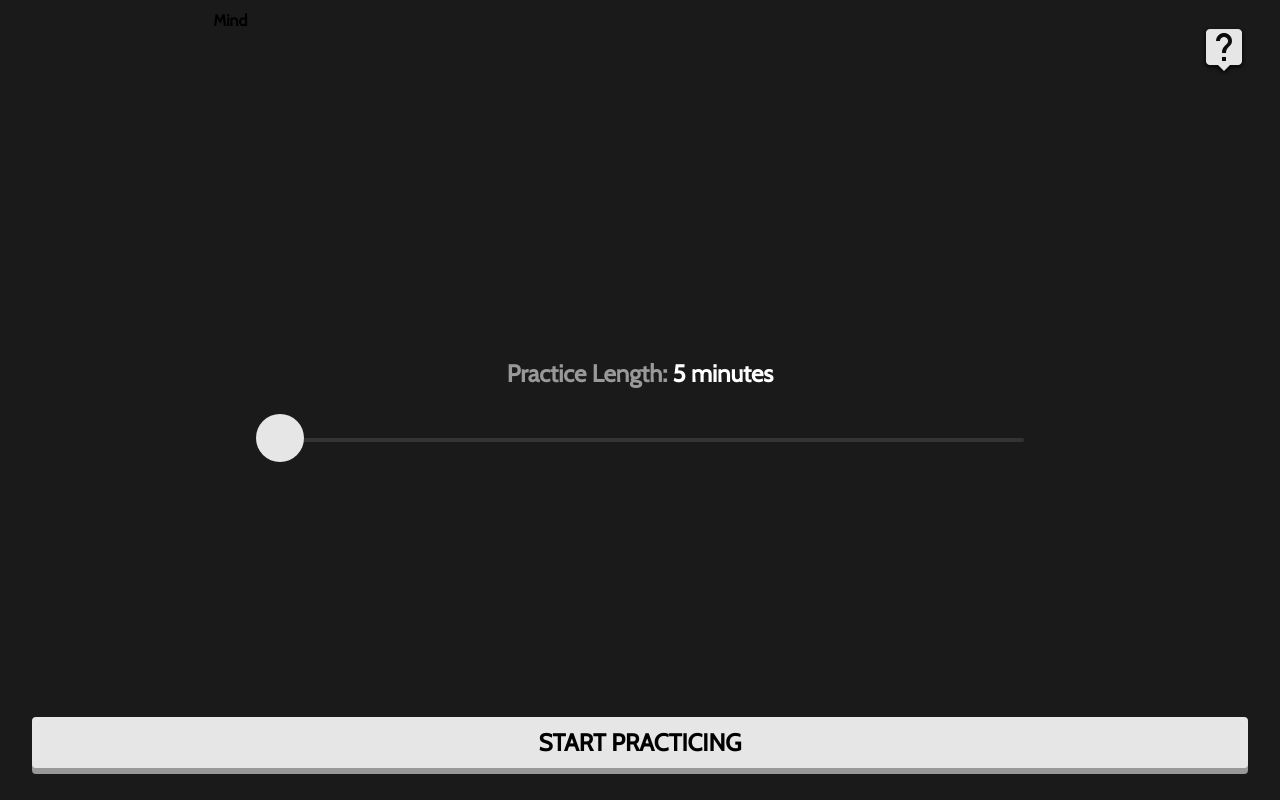
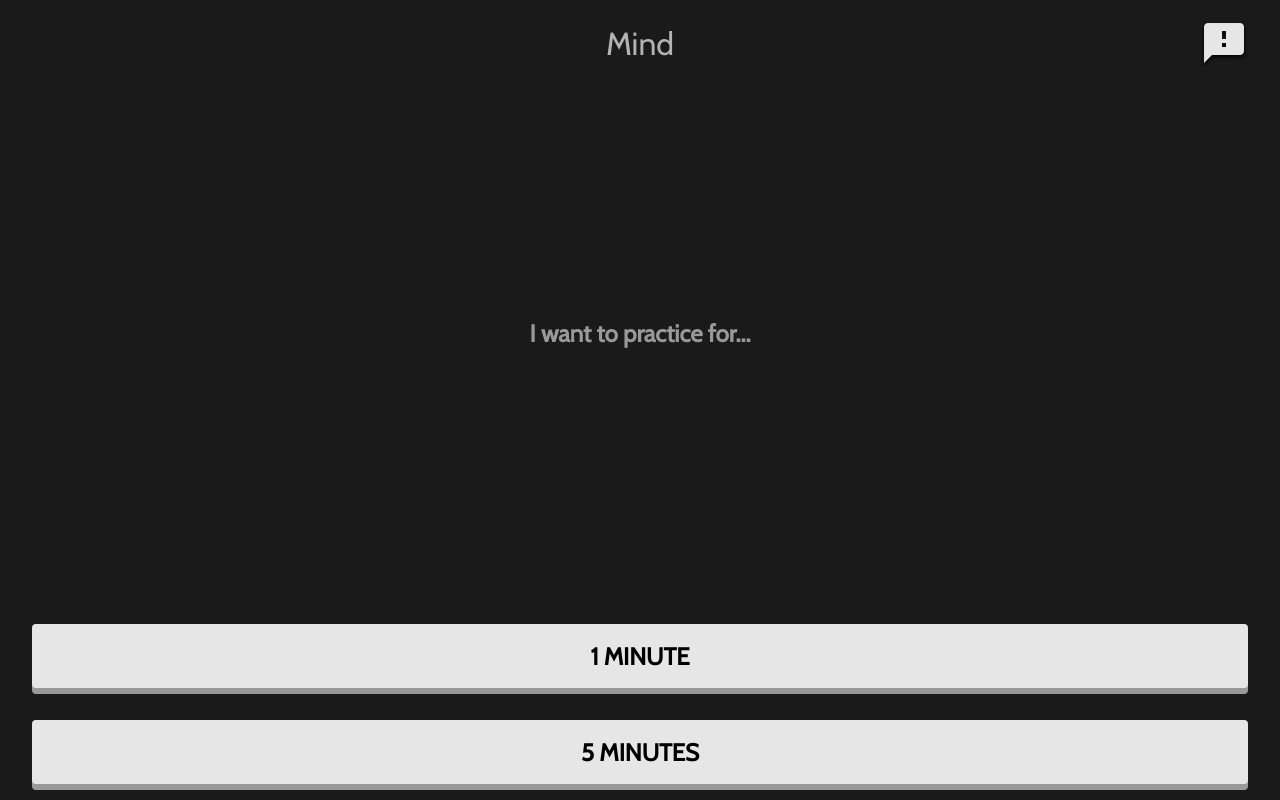
Before and after one commit to ryanallen/openmindapp, a PHP site: page / in a window 1280 px wide. Run offline with PHP 8.4, Linux system fonts and the light colour scheme.

Commit message:
new audio, new ui, removed unused code
v12 audio, buttons instead of slider, removed code that isnt being used.

```diff
--- a/_inc/body.php
+++ /dev/null
@@ -1,7 +0,0 @@
-<body>
-  <div class="shell">
-  	<?php include 'top-bar.php'; ?>
-	<?php include 'home-scene.php'; ?>
-	<?php include 'bottom-bar.php'; ?>
-  </div>
-</body>
--- a/_inc/bottom-bar.php
+++ /dev/null
@@ -1,3 +0,0 @@
-<button onclick="practiceLength()">
-	<h2 class="button-text__h2">Start Practicing</h2>
-</button>
--- a/_inc/footer.php
+++ /dev/null
@@ -1,11 +0,0 @@
-  <script>
-    function practiceLength() {
-      var homeSceneSlider = document.getElementById("home-scene__slider").value;
-      window.location.href = 'contemplation-' + homeSceneSlider + 'min.html';
-
-    }
-    function outputUpdate(min) {
-      document.querySelector('#minutes').value = min;
-    }
-  </script>
-</html>
--- a/_inc/header.php
+++ /dev/null
@@ -1,9 +0,0 @@
-<!DOCTYPE html>
-<html lang="en-US">
-<head>
-  <meta charset="UTF-8">
-	<title><?php echo $title; ?></title>
-	<meta name="author" content="Ryan Allen">
-	<meta name="description" content="Know Thyself">
-	<link rel="stylesheet" href="style/mind.css">
-</head>
--- a/_inc/home-scene.php
+++ /dev/null
@@ -1,18 +0,0 @@
-<div class="home-scene">
-  <h2 class="home-scene__h2">Practice Length:
-    <span class="home-scene--em__h2">
-      <output for="home-scene__slider" id="minutes">5</output> minutes
-    </span>
-  </h2>
-
-  <!-- html range slider -->
-  <input id="home-scene__slider"
-    type="range"
-    min="5"
-    max="20"
-    step="5"
-    value="5"
-    oninput="outputUpdate(value)
-  "/>
-
-</div>
--- a/_inc/includes.php
+++ /dev/null
@@ -1,5 +0,0 @@
-<?php
-	include 'header.php';
-	include 'body.php';
-	include 'footer.php';
-?>
--- a/_inc/top-bar.php
+++ /dev/null
@@ -1,10 +0,0 @@
-<div class="top-bar">
-  <div class="top-bar__left-action">
-  </div>
-  <div class="top-bar__title">
-      <h1 class="top-bar__h1">Mind</h1>
-  </div>
-  <a href="https://goo.gl/forms/6LRq8rz19XAl4zwK2" class="top-bar__right-action">
-    <i class="material-icons top-bar__action-button">live_help</i>
-  </a>
-</div>
--- a/index.html
+++ b/index.html
@@ -2,14 +2,15 @@
 <html lang="en-US">
 <head>
   <meta charset="UTF-8">
-	<title>Mind</title>
-	<meta name="author" content="Ryan Allen">
-	<meta name="description" content="Know Thyself">
-	<link rel="stylesheet" href="style/mind.css">
+  <title>Mind</title>
+  <meta name="author" content="Ryan Allen">
+  <meta name="description" content="Know Thyself">
+  <link rel="stylesheet" href="style/mind.css">
   <link rel="apple-touch-icon" href="touch-icon-iphone.png">
   <link rel="apple-touch-icon" sizes="152x152" href="touch-icon-ipad.png">
   <link rel="apple-touch-icon" sizes="180x180" href="touch-icon-iphone-retina.png">
   <link rel="apple-touch-icon" sizes="167x167" href="touch-icon-ipad-retina.png">
+  <!--https://www.sitepoint.com/dom-manipulation-vanilla-javascript-no-jquery/-->
 </head>
 <body>
   <div class="shell">
@@ -26,48 +27,31 @@
     </div>
 
     <div class="home-scene">
-      <h2 class="home-scene__h2">I want to practice for...
-        <span class="home-scene--em__h2">
-          <output for="home-scene__slider" id="minutes">10</output> minutes
-        </span>
-      </h2>
+      <h2 class="home-scene__h2">I want to practice for...</h2></div>
+      <a href="contemplation-1min.html">
+        <h2 class="button">1 Minute</h2>
+      </a>
+      <a href="contemplation-5min.html">
+        <h2 class="button">5 Minutes</h2>
+      </a>
 
-      <!-- html range slider -->
-      <input id="home-scene__slider"
-        type="range"
-        min="5"
-        max="20"
-        step="5"
-        value="10"
-        oninput="outputUpdate(value)
-      "/>
-
-    </div>
-
-    <button onclick="practiceLength()">
-    <h2 class="button-text__h2">Start Practicing</h2>
-    </button>
-  <script src="https://www.gstatic.com/firebasejs/3.9.0/firebase.js"></script>
-  <script>
-    (function(i,s,o,g,r,a,m){i['GoogleAnalyticsObject']=r;i[r]=i[r]||function(){
-    (i[r].q=i[r].q||[]).push(arguments)},i[r].l=1*new Date();a=s.createElement(o),
-    m=s.getElementsByTagName(o)[0];a.async=1;a.src=g;m.parentNode.insertBefore(a,m)
-    })(window,document,'script','https://www.google-analytics.com/analytics.js','ga');
-
-    ga('create', 'UA-256793-23', 'auto');
-    ga('send', 'pageview');
-
-  </script>
   <script>
     function practiceLength() {
       var homeSceneSlider = document.getElementById("home-scene__slider").value;
       window.location.href = 'contemplation-' + homeSceneSlider + 'min.html';
-
     }
     function outputUpdate(min) {
       document.querySelector('#minutes').value = min;
     }
   </script>
+    <script>
+    (function(i,s,o,g,r,a,m){i['GoogleAnalyticsObject']=r;i[r]=i[r]||function(){
+    (i[r].q=i[r].q||[]).push(arguments)},i[r].l=1*new Date();a=s.createElement(o),
+    m=s.getElementsByTagName(o)[0];a.async=1;a.src=g;m.parentNode.insertBefore(a,m)
+    })(window,document,'script','https://www.google-analytics.com/analytics.js','ga');
+    ga('create', 'UA-256793-23', 'auto');
+    ga('send', 'pageview');
+  </script>
 
   </div>
 </body>
--- a/index.php
+++ /dev/null
@@ -1,3 +0,0 @@
-<?php set_include_path('_inc');
-$title = 'Mind';
-include 'includes.php'; ?>
--- a/style/mind.css
+++ b/style/mind.css
@@ -91,6 +91,12 @@
   flex: 2; }
 
 .top-bar__empty {
+  display: -webkit-flex;
+  display: -ms-flexbox;
+  display: flex;
+  -webkit-flex: 1;
+  -ms-flex: 1;
+  flex: 1;
   color: transparent; }
 
 .top-bar__left-action {
@@ -163,13 +169,16 @@
   -ms-flex: 2;
   flex: 2; }
 
-button {
+.button {
   display: -webkit-flex;
   display: -ms-flexbox;
   display: flex;
   -webkit-flex: 1;
   -ms-flex: 1;
   flex: 1;
+  min-height: 8vh;
+  margin: auto;
+  text-transform: uppercase;
   color: black;
   -webkit-align-items: center;
   -ms-flex-align: center;
@@ -180,12 +189,12 @@
   -webkit-justify-content: center;
   -ms-flex-pack: center;
   justify-content: center;
-  margin: 32px;
+  margin: 16px 32px;
   border-radius: 4px;
   cursor: pointer; }
-  button:hover {
+  .button:hover {
     background-color: white; }
-  button:active {
+  .button:active {
     color: white;
     background-color: #1a1a1a;
     box-shadow: 0 0 0 0;
--- a/style/partials/_mind_flexboxes.scss
+++ b/style/partials/_mind_flexboxes.scss
@@ -15,6 +15,7 @@
 	/// layout defaults to horiz
 }
 	.top-bar__empty {
+		@include flex(1);
 		color: $c00_0;
 	}
 	.top-bar__left-action {
@@ -59,9 +60,12 @@
 	/// layout defaults to horiz
 }
 
-button {
+.button {
 	@include flex(1);/// button container
-	color: $c00;
+	min-height: 8vh;
+	margin: auto; ///horizontally center
+  	text-transform: uppercase;
+  	color: $c00;
 	align-items: center;/// centers text on the y axis
 	background-color: $c90;
 	box-shadow: 0 6px 0 0 $c60;
@@ -76,7 +80,7 @@
   	 	}
 	transition: background-color .2s ease, box-shadow .2s ease, margin .2s ease, color .2s ease;
 	justify-content: center; /// centers text on the x axis
-	margin:32px;
+	margin:16px 32px;
 	border-radius: 4px;
 	cursor:pointer;
 
```
Also changed, not shown: contemplation-10min.html (deleted, +0 -48 lines), contemplation-15min.html (deleted, +0 -48 lines), contemplation-1min.html (renamed from contemplation.html, +3 -5 lines), contemplation-20min.html (deleted, +0 -48 lines), contemplation-5min.html (+2 -5 lines), 3 other files.
